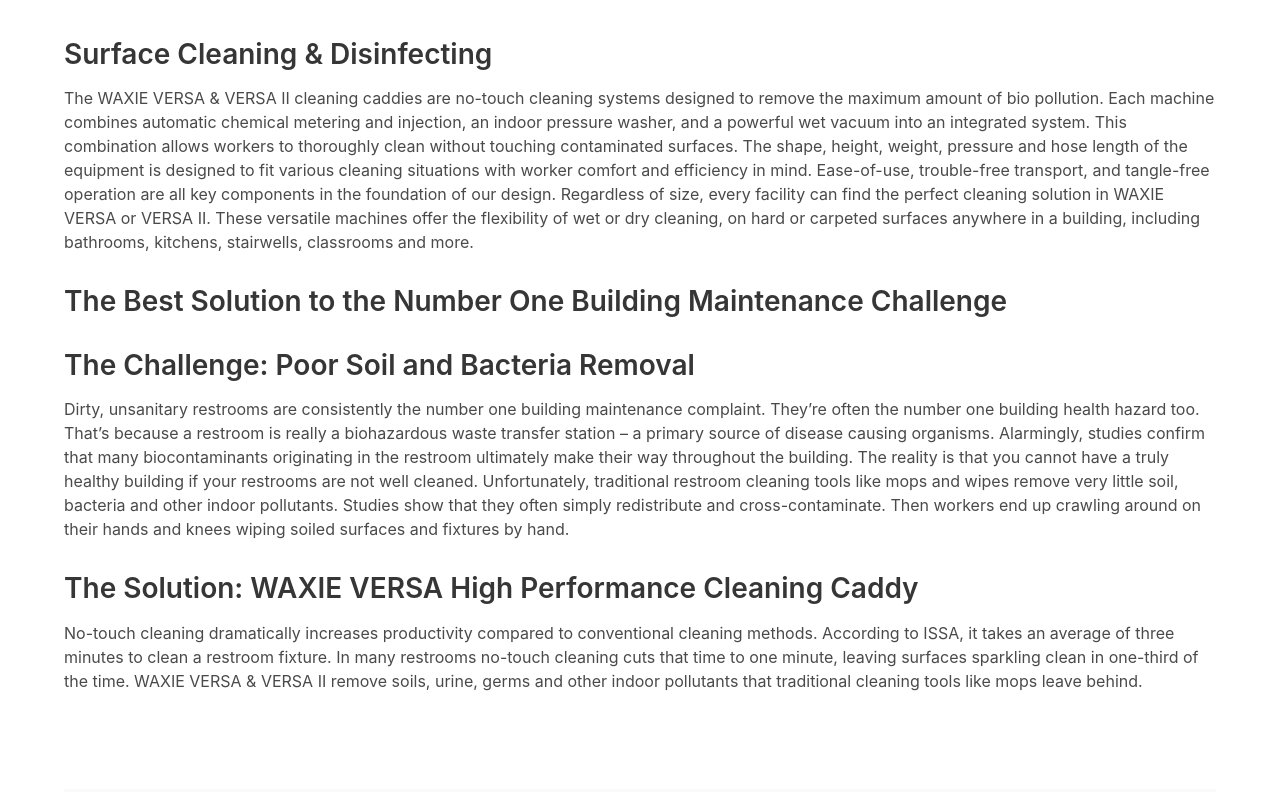
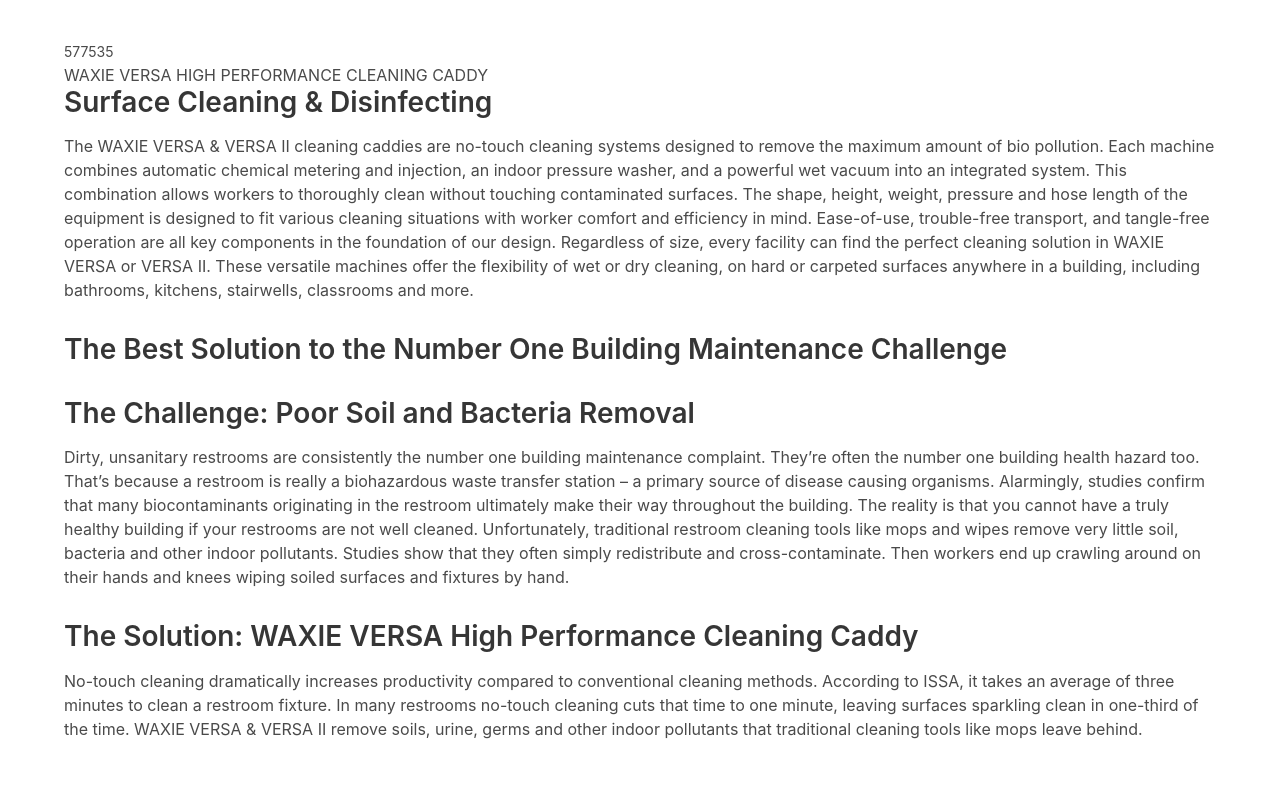
Before and after one commit to waxie-codes/WX-SOLSTA, a plain HTML site: page output/dispensers/versa.html in a window 1280 px wide. Shown: the part 61-853 px from the top of the page. Drawn offline with nearby package versions, Linux system fonts and the light colour scheme.

Commit message:
adjust content template for dispensers

```diff
--- a/output/dispensers/versa.html
+++ b/output/dispensers/versa.html
@@ -23,6 +23,8 @@
 
 <section class="section">
   <div class="container">
+    <small>577535</small>
+    <h1>WAXIE VERSA HIGH PERFORMANCE CLEANING CADDY</h1>
     <div class="content">
       <h2>Surface Cleaning &amp; Disinfecting</h2>
 <p>The WAXIE VERSA &amp; VERSA II cleaning caddies are no-touch cleaning systems designed to remove the maximum amount of bio pollution. Each machine combines automatic chemical metering and injection, an indoor pressure washer, and a powerful wet vacuum into an integrated system. This combination allows workers to thoroughly clean without touching contaminated surfaces. The shape, height, weight, pressure and hose length of the equipment is designed to fit various cleaning situations with worker comfort and efficiency in mind. Ease-of-use, trouble-free transport, and tangle-free operation are all key components in the foundation of our design. Regardless of size, every facility can find the perfect cleaning solution in WAXIE VERSA or VERSA II. These versatile machines offer the flexibility of wet or dry cleaning, on hard or carpeted surfaces anywhere in a building, including bathrooms, kitchens, stairwells, classrooms and more.</p>
```
Also changed, not shown: output/versa.html (+2 -0 lines), templates/dispensers.html (+2 -0 lines).
